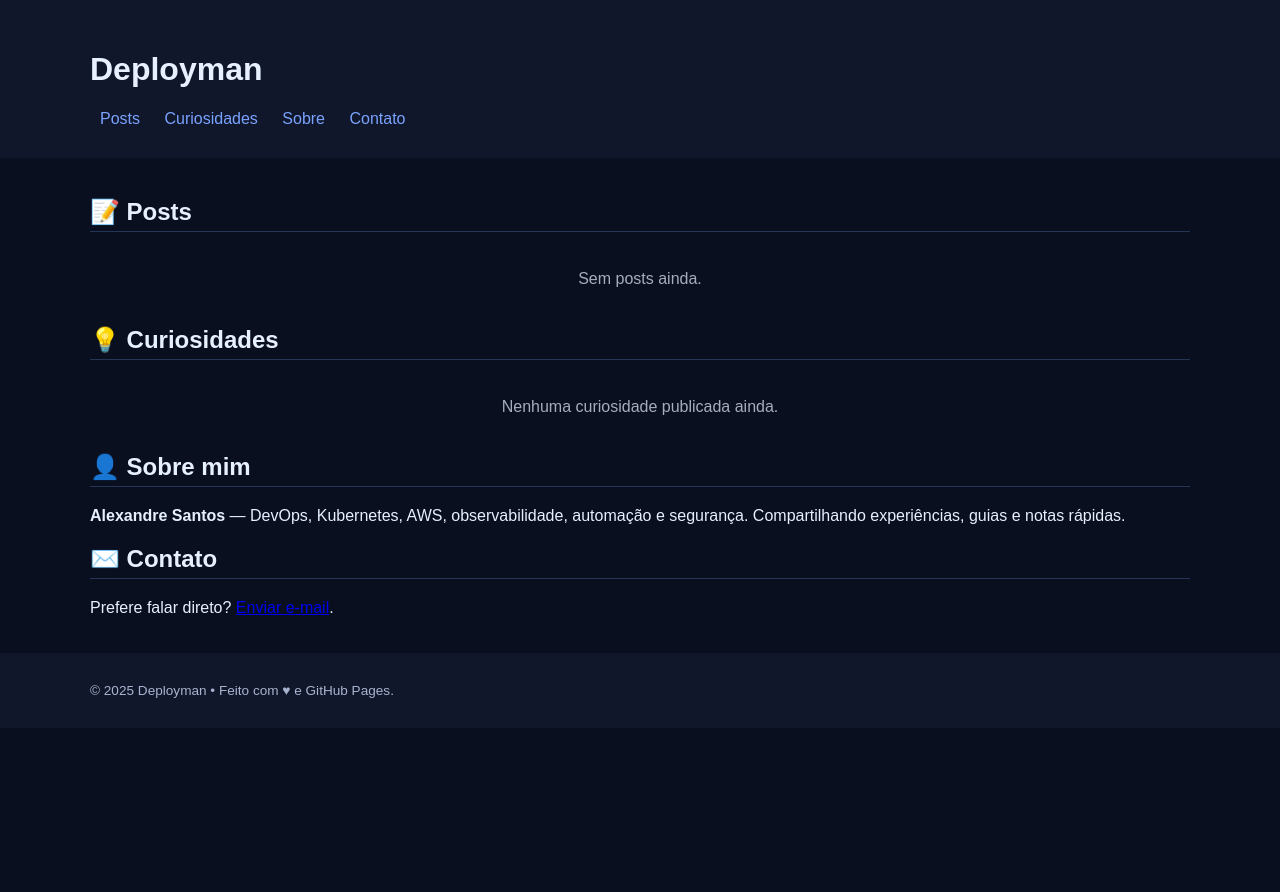
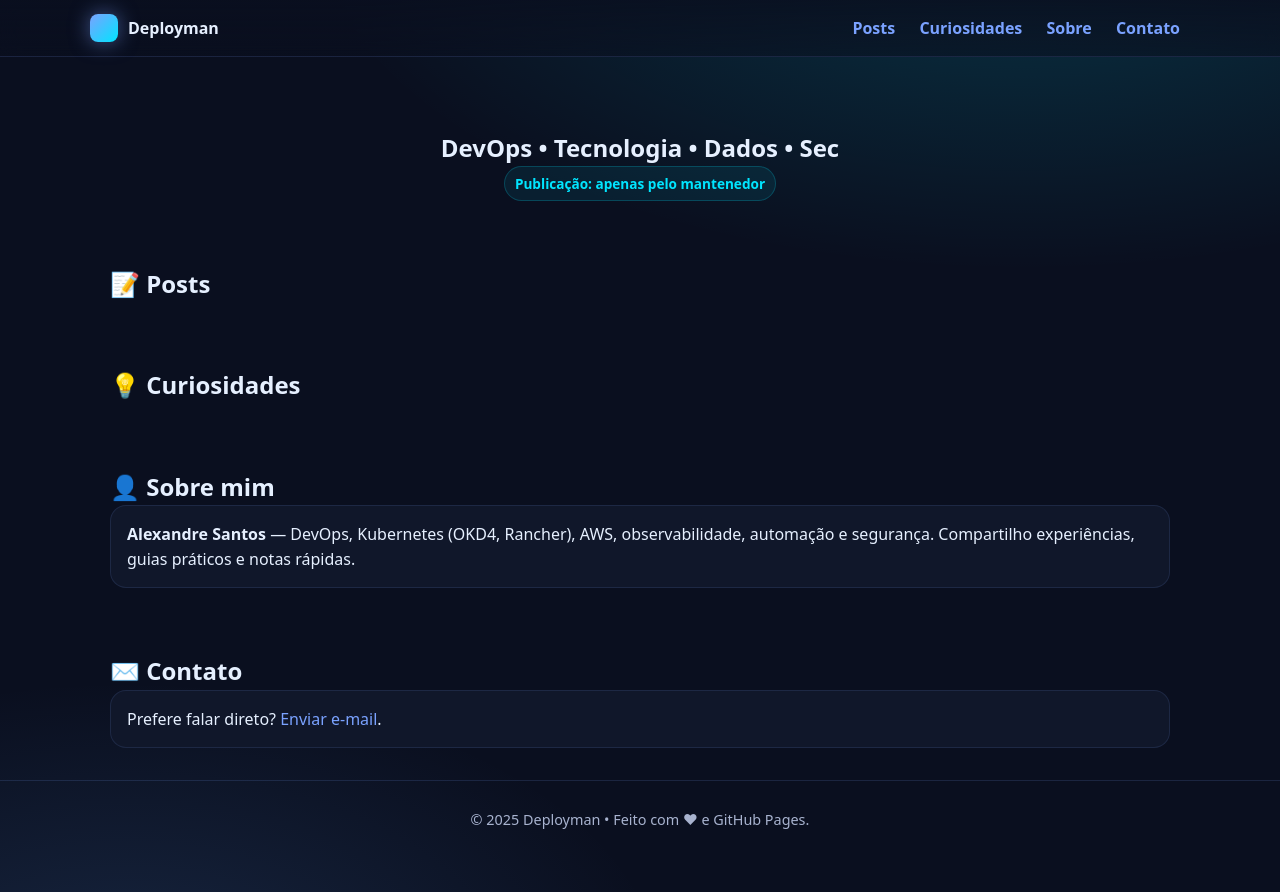
Before and after one commit to alexandretho/deployman-site, a plain HTML site: page index.html in a window 1280 px wide. Before the commit the page ends 800 px from the top, so only its background shows below. Drawn offline with Linux system fonts and the light colour scheme; no server answers.

Commit message:
Update index.html
Ajustes

```diff
--- a/index.html
+++ b/index.html
@@ -5,23 +5,55 @@
   <meta name="viewport" content="width=device-width, initial-scale=1" />
   <title>Deployman • Tech/DevOps/Dados</title>
   <meta name="description" content="Publicações e curiosidades sobre DevOps, tecnologia, dados e segurança." />
+  <meta name="color-scheme" content="dark light">
   <style>
-    body { background-color: #0a0f1f; color: #e6f0ff; font-family: Arial, sans-serif; margin: 0; }
-    header, footer { background-color: #10172a; padding: 10px 20px; }
-    nav a { color: #7aa2ff; margin: 0 10px; text-decoration: none; }
-    nav a:hover { color: #00e5ff; }
-    .wrap { max-width: 1100px; margin: auto; padding: 20px; }
-    h2 { border-bottom: 1px solid rgba(122,162,255,.25); padding-bottom: 5px; }
-    .cards { display: grid; grid-template-columns: repeat(auto-fit, minmax(260px,1fr)); gap: 16px; }
-    .card { background: #10172a; padding: 16px; border-radius: 8px; border: 1px solid rgba(122,162,255,.15); }
-    .meta { font-size: 0.85rem; color: #a8b3cf; }
-    .empty { opacity: .7; text-align: center; padding: 18px; }
+    :root{
+      --bg: #0a0f1f;
+      --card: #10172a;
+      --muted: #7aa2ff;
+      --accent: #00e5ff;
+      --text: #e6f0ff;
+      --text-dim: #a8b3cf;
+      --ring: 0 0 0 2px rgba(0,229,255,.35), 0 0 40px rgba(0,229,255,.15) inset;
+    }
+    *{box-sizing:border-box; margin:0; padding:0}
+    body{
+      font-family: system-ui, -apple-system, Segoe UI, Roboto, Ubuntu, Cantarell, Arial;
+      background: radial-gradient(1200px 600px at 80% -10%, rgba(0,229,255,.18), transparent 60%),
+                  radial-gradient(900px 500px at 10% 110%, rgba(96,165,250,.15), transparent 60%),
+                  var(--bg);
+      color: var(--text);
+      line-height: 1.55;
+    }
+    a{color:var(--muted); text-decoration:none}
+    a:hover{color:var(--accent)}
+    header{
+      position: sticky; top:0; z-index:5;
+      backdrop-filter: blur(10px);
+      background: linear-gradient(180deg, rgba(10,15,31,.85), rgba(10,15,31,.55));
+      border-bottom: 1px solid rgba(122,162,255,.15);
+    }
+    .wrap{max-width:1100px; margin:0 auto; padding: 0 20px}
+    .nav{display:flex; align-items:center; justify-content:space-between; padding:14px 0}
+    .nav .brand{display:flex; gap:10px; align-items:center; font-weight:700}
+    .logo{width:28px; height:28px; border-radius:8px; background: linear-gradient(135deg,var(--muted),var(--accent)); box-shadow: 0 0 20px rgba(122,162,255,.5)}
+    .nav a{margin:0 10px; font-weight:600}
+    .hero{padding:72px 0 32px; text-align:center}
+    .pill{display:inline-block; padding:6px 10px; border-radius:999px; background: rgba(0,229,255,.08); border:1px solid rgba(0,229,255,.2); color: var(--accent); font-size:.85rem; font-weight:700}
+    .grid{display:grid; gap:16px}
+    .cards{grid-template-columns: repeat(auto-fit, minmax(260px,1fr))}
+    .card{background: var(--card); border-radius:16px; padding:16px; border:1px solid rgba(122,162,255,.12); position:relative; overflow:hidden}
+    .card h3{margin:0 0 8px; font-size:1.05rem}
+    .meta{color:var(--text-dim); font-size:.9rem}
+    section{padding:32px 0}
+    footer{padding:28px 0 60px; color:var(--text-dim); border-top:1px solid rgba(122,162,255,.15); text-align:center}
+    .empty{opacity:.7; text-align:center; padding:18px}
   </style>
 </head>
 <body>
   <header>
-    <div class="wrap">
-      <h1>Deployman</h1>
+    <div class="wrap nav">
+      <div class="brand"><div class="logo"></div> Deployman</div>
       <nav>
         <a href="#posts">Posts</a>
         <a href="#curiosidades">Curiosidades</a>
@@ -32,26 +64,35 @@
   </header>
 
   <main class="wrap">
+    <section class="hero">
+      <h1>DevOps • Tecnologia • Dados • Sec</h1>
+      <div class="pill">Publicação: apenas pelo mantenedor</div>
+    </section>
+
     <section id="posts">
       <h2>📝 Posts</h2>
-      <div id="postsList" class="cards"></div>
+      <div id="postsList" class="grid cards"></div>
       <div id="postsEmpty" class="empty" hidden>Sem posts ainda.</div>
     </section>
 
     <section id="curiosidades">
       <h2>💡 Curiosidades</h2>
-      <div id="curiList" class="cards"></div>
+      <div id="curiList" class="grid cards"></div>
       <div id="curiEmpty" class="empty" hidden>Nenhuma curiosidade publicada ainda.</div>
     </section>
 
     <section id="sobre">
       <h2>👤 Sobre mim</h2>
-      <p><strong>Alexandre Santos</strong> — DevOps, Kubernetes, AWS, observabilidade, automação e segurança. Compartilhando experiências, guias e notas rápidas.</p>
+      <div class="card">
+        <p><strong>Alexandre Santos</strong> — DevOps, Kubernetes (OKD4, Rancher), AWS, observabilidade, automação e segurança. Compartilho experiências, guias práticos e notas rápidas.</p>
+      </div>
     </section>
 
     <section id="contato">
       <h2>✉️ Contato</h2>
-      <p>Prefere falar direto? <a id="mailto" href="mailto:seuemail@exemplo.com?subject=Contato%20via%20Deployman">Enviar e-mail</a>.</p>
+      <div class="card">
+        <p>Prefere falar direto? <a id="mailto" href="mailto:seuemail@exemplo.com?subject=Contato%20via%20Deployman">Enviar e-mail</a>.</p>
+      </div>
     </section>
   </main>
 
@@ -62,8 +103,8 @@
   </footer>
 
   <script>
-    const OWNER = "alexandretho"; // seu usuário
-    const REPO  = "deployman-site"; // seu repositório
+    const OWNER = "alexandretho";
+    const REPO  = "deployman-site";
     const PER_PAGE = 30;
 
     const $ = (q)=>document.querySelector(q);
@@ -79,10 +120,7 @@
         url.searchParams.set('labels', lab);
         url.searchParams.set('per_page', PER_PAGE);
         const res = await fetch(url, {headers: {"Accept":"application/vnd.github+json"}});
-        if(!res.ok) {
-          console.error(`Erro ao buscar label ${lab}:`, res.status);
-          continue;
-        }
+        if(!res.ok) { console.error(`Erro ao buscar label ${lab}:`, res.status); continue; }
         const items = await res.json();
         for(const i of items){ if(i.pull_request) continue; seen.set(i.number, i); }
       }
@@ -110,19 +148,25 @@
 
     async function boot(){
       document.getElementById('year').textContent = new Date().getFullYear();
+      const mail = document.getElementById('mailto');
+      if(mail) mail.href = `mailto:${SITE_EMAIL}?subject=Contato%20via%20Deployman`;
+      const repoA = document.getElementById('repoLink');
+      if(repoA) repoA.href = `https://github.com/${OWNER}/${REPO}`;
       try{
         const [posts, curis] = await Promise.all([
           fetchIssuesByLabel(['post','posts']),
           fetchIssuesByLabel(['curiosidade','curiosidades'])
         ]);
-        renderList($('#postsList'), $('#postsEmpty'), posts);
-        renderList($('#curiList'), $('#curiEmpty'), curis);
+        window.__posts = posts;
+        window.__curis = curis;
+        searchAll();
       }catch(e){
         console.error('Erro no boot:', e);
-        $('#postsEmpty').hidden = false; $('#curiEmpty').hidden = false;
+        document.querySelector('#postsEmpty').hidden = false; document.querySelector('#curiEmpty').hidden = false;
       }
+      document.querySelector('#q')?.addEventListener('input', searchAll);
+      document.querySelector('#kind')?.addEventListener('change', searchAll);
     }
-
     boot();
   </script>
 </body>
```
